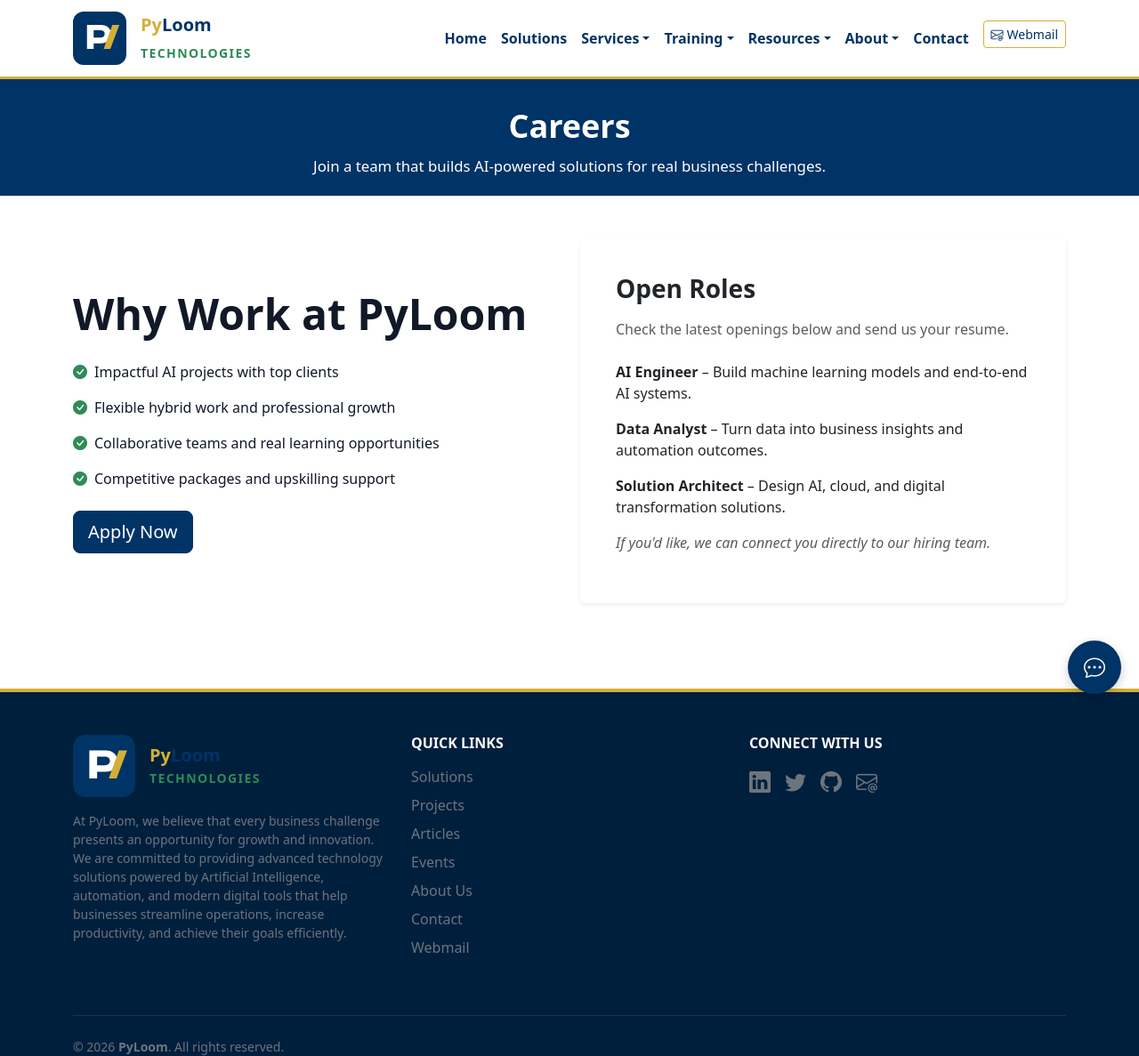
After one commit to RishiAryal24/pyloom, a Django app: template templates/frontend/careers.html in a window 1280 px wide. The commit adds this page. Shown: the whole page at 89% size. Run offline with Django 4.2, Linux system fonts and the light colour scheme; the template is opened without the code that fills it, so the values that code supplies are empty.

Commit message:
updating the menus

```diff
--- a/core/urls.py
+++ b/core/urls.py
@@ -11,6 +11,8 @@ urlpatterns = [
     # Main Pages
     path('', views.home, name='home'),
     path('about/', views.about, name='about'),
+    path('careers/', views.careers, name='careers'),
+    path('partnerships/', views.partnerships, name='partnerships'),
     path('solutions/', views.solutions, name='solutions'),
     path('solutions/<slug:solution_slug>/', views.solution_detail, name='solution_detail'),
     path('services/', views.services, name='services'),
--- a/templates/_partials/_navbar.html
+++ b/templates/_partials/_navbar.html
@@ -47,7 +47,7 @@
                     <ul class="dropdown-menu" aria-labelledby="trainingDropdown">
                         {% if nav_trainings %}
                             {% for training in nav_trainings %}
-                                <li><a class="dropdown-item" href="{% url 'core:trainings' %}#{{ training.slug }}">{{ training.title }}</a></li>
+                                <li><a class="dropdown-item" href="{% url 'core:training_detail' training.slug %}">{{ training.title }}</a></li>
                             {% endfor %}
                         {% else %}
                             <li><a class="dropdown-item" href="{% url 'core:trainings' %}">View Trainings</a></li>
@@ -69,8 +69,8 @@
                     <ul class="dropdown-menu" aria-labelledby="aboutDropdown">
                         <li><a class="dropdown-item" href="{% url 'core:about' %}#company">Company</a></li>
                         <li><a class="dropdown-item" href="{% url 'core:about' %}#team">Team</a></li>
-                        <li><a class="dropdown-item" href="{% url 'core:contact' %}">Careers</a></li>
-                        <li><a class="dropdown-item" href="{% url 'core:contact' %}">Partners</a></li>
+                        <li><a class="dropdown-item" href="{% url 'core:careers' %}">Careers</a></li>
+                        <li><a class="dropdown-item" href="{% url 'core:partnerships' %}">Partners</a></li>
                     </ul>
                 </li>
                 <li class="nav-item">
--- /dev/null
+++ b/templates/frontend/careers.html
@@ -0,0 +1,48 @@
+{% extends 'base.html' %}
+{% load static %}
+
+{% block title %}Careers - {{ settings.site_name|default:'PyLoom' }}{% endblock %}
+
+{% block content %}
+<section class="page-header-compact bg-primary text-white">
+    <div class="container">
+        <div class="row">
+            <div class="col-lg-8 mx-auto text-center">
+                <h1 class="display-4 fw-bold mb-3">Careers</h1>
+                <p class="lead">Join a team that builds AI-powered solutions for real business challenges.</p>
+            </div>
+        </div>
+    </div>
+</section>
+
+<section class="py-5">
+    <div class="container">
+        <div class="row g-4 align-items-center">
+            <div class="col-lg-6">
+                <h2 class="display-5 fw-bold mb-4">Why Work at PyLoom</h2>
+                <ul class="list-unstyled mb-4">
+                    <li class="mb-3"><i class="bi bi-check-circle-fill text-primary me-2"></i>Impactful AI projects with top clients</li>
+                    <li class="mb-3"><i class="bi bi-check-circle-fill text-primary me-2"></i>Flexible hybrid work and professional growth</li>
+                    <li class="mb-3"><i class="bi bi-check-circle-fill text-primary me-2"></i>Collaborative teams and real learning opportunities</li>
+                    <li class="mb-3"><i class="bi bi-check-circle-fill text-primary me-2"></i>Competitive packages and upskilling support</li>
+                </ul>
+                <a href="{% url 'core:contact' %}" class="btn btn-primary btn-lg">Apply Now</a>
+            </div>
+            <div class="col-lg-6">
+                <div class="card border-0 shadow-sm p-4">
+                    <div class="card-body">
+                        <h3 class="fw-bold mb-3">Open Roles</h3>
+                        <p class="text-muted mb-4">Check the latest openings below and send us your resume.</p>
+                        <ul class="list-unstyled">
+                            <li class="mb-3"><strong>AI Engineer</strong> – Build machine learning models and end-to-end AI systems.</li>
+                            <li class="mb-3"><strong>Data Analyst</strong> – Turn data into business insights and automation outcomes.</li>
+                            <li class="mb-3"><strong>Solution Architect</strong> – Design AI, cloud, and digital transformation solutions.</li>
+                        </ul>
+                        <p class="text-muted"><em>If you'd like, we can connect you directly to our hiring team.</em></p>
+                    </div>
+                </div>
+            </div>
+        </div>
+    </div>
+</section>
+{% endblock %}
```
Also changed, not shown: core/views.py (+14 -0 lines), templates/frontend/about.html (+30 -0 lines), templates/frontend/partnerships.html (added, +47 -0 lines).
